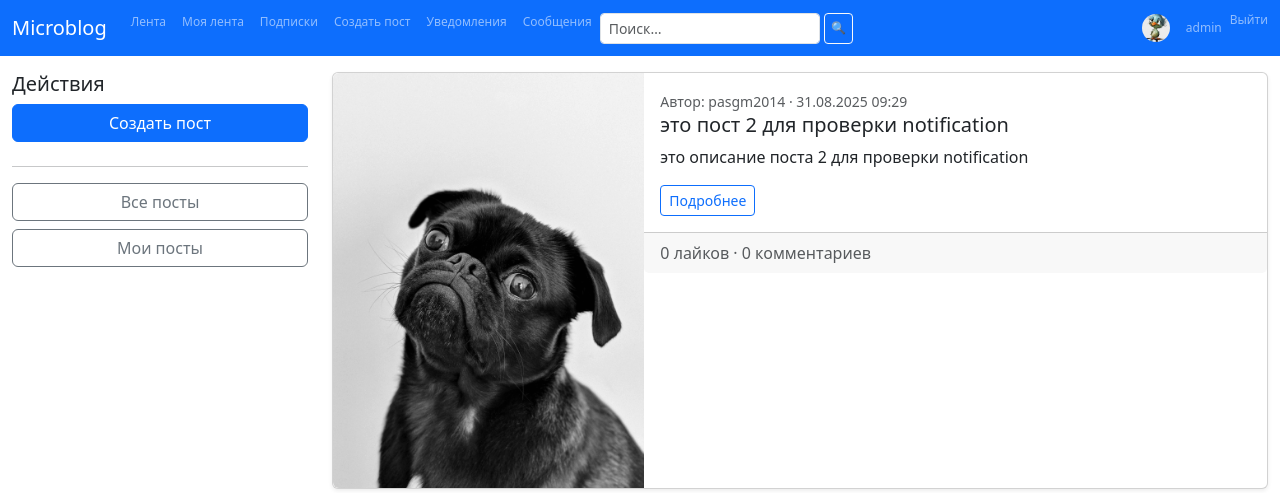
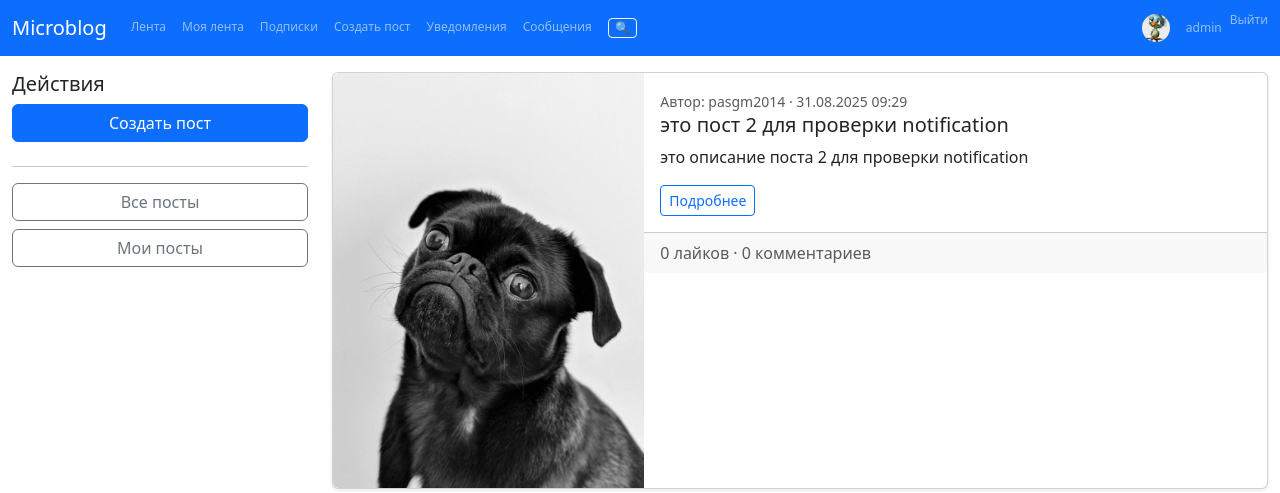
Before and after one commit to yuproperZChometasks/django_MiniSocial, a Django app: page / in a window 1280 px wide. Shown: the top 493 px of the page. Run offline with Django 5.2, Linux system fonts and the light colour scheme; a user stored in the database is signed in; data comes from the database, SQL or seed files in the repository; data that the repository does not hold is empty.

Commit message:
search input field remove in HM
The horizontal menu search input field has been removed.

```diff
--- a/templates/base.html
+++ b/templates/base.html
@@ -13,11 +13,30 @@
 </head>
 <body>
     {% include "nav.html" %}
+    <!-- Поле поиска, изначально скрыто -->
+    <div id="search-bar" class="container-fluid mb-2" style="display:none;">
+    <form class="d-flex" method="get" action="{% url 'search:index' %}">
+        <input class="form-control me-2" type="search" name="q" placeholder="Введите запрос…" aria-label="Поиск">
+        <button class="btn btn-outline-primary" type="submit">Найти</button>
+    </form>
+    </div>
     <div class="container-fluid mt-3">
         {% block content %}{% endblock %}
     </div>
     <script src="https://cdn.jsdelivr.net/npm/bootstrap@5.3.2/dist/js/bootstrap.bundle.min.js"></script>
-    {% block extra_js %}{% endblock %}
+    {% block extra_js %}
+    <script>
+    document.addEventListener('DOMContentLoaded', () => {
+    const toggle = document.getElementById('search-toggle');
+    const bar = document.getElementById('search-bar');
+    toggle.addEventListener('click', () => {
+        bar.style.display = bar.style.display === 'none' ? 'block' : 'none';
+        // фокус в поле сразу после показа
+        if (bar.style.display === 'block') bar.querySelector('input[name=q]').focus();
+    });
+    });
+    </script>
+    {% endblock %}
 
     <script>
         function fetchNotifications() {
--- a/templates/nav.html
+++ b/templates/nav.html
@@ -36,10 +36,9 @@
           <li class="nav-item">
             <a class="nav-link" href="{% url 'messaging:dialogs' %}">Сообщения</a>
           </li>
-          <form class="d-flex" method="get" action="{% url 'search:index' %}">
-            <input class="form-control form-control-sm me-1" type="search" name="q" placeholder="Поиск…">
-            <button class="btn btn-sm btn-outline-light">🔍</button>
-          </form>
+
+          <!-- новый код -->
+          <button id="search-toggle" class="btn btn-sm btn-outline-light ms-2">🔍</button>
         {% endif %}
       </ul>
 
```
